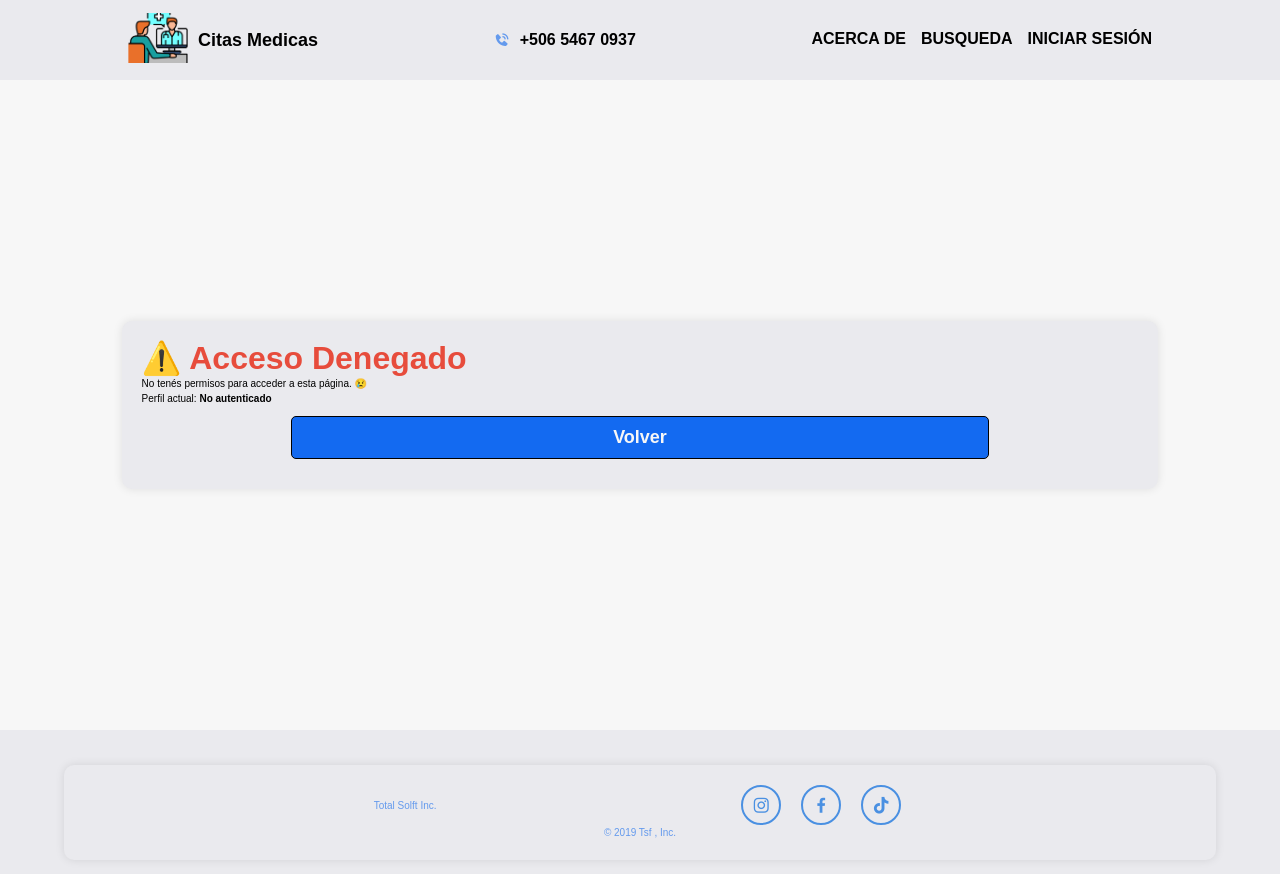
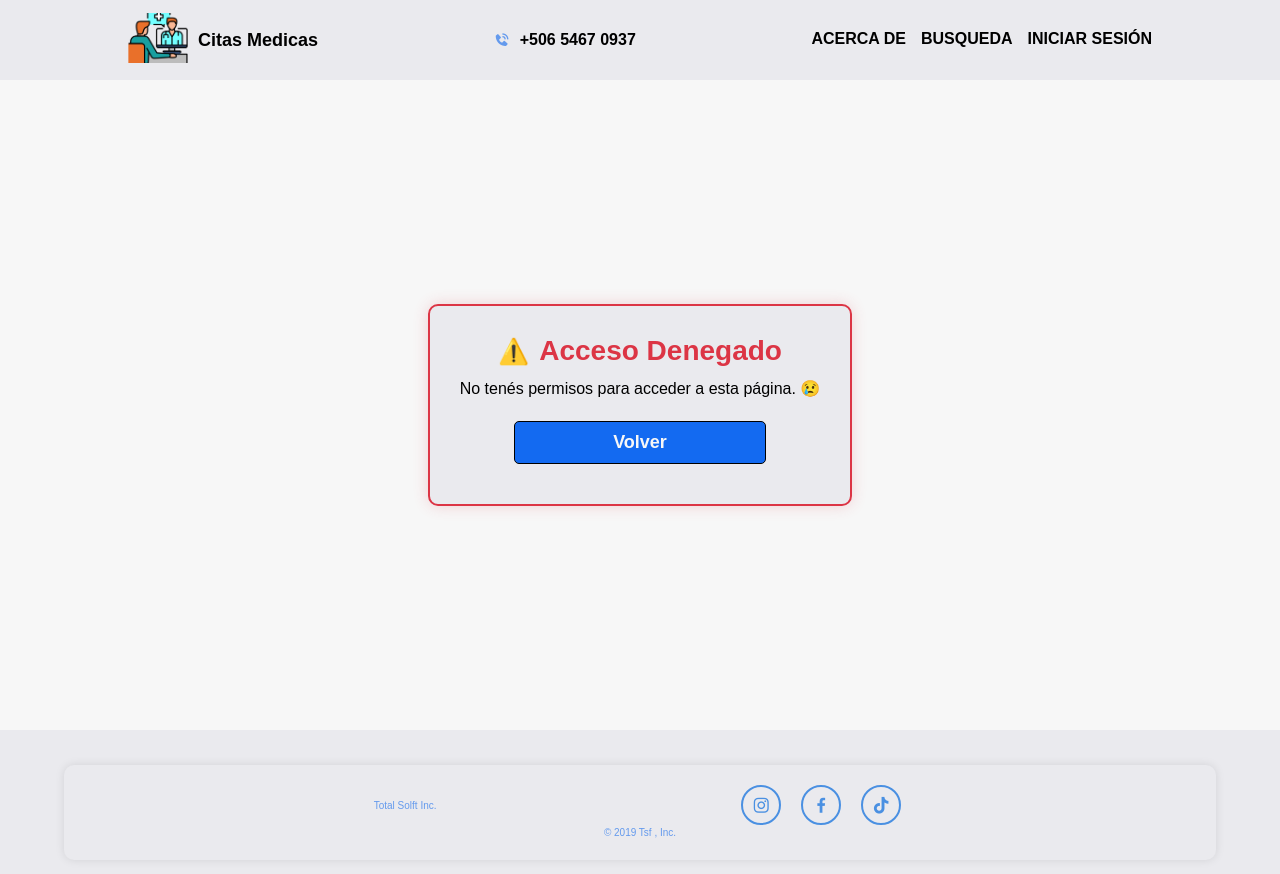
Before and after one commit to LittleHehet/SISTEMA_CITAS_MEDICAS_-2, a React (Vite) app in the folder sistema_citas_frontend/: page /ErrorPage in a window 1280 px wide. Shown: the top 874 px of the page. Built offline with nearby package versions, Linux system fonts and the light colour scheme.

Commit message:
editar nota y css lindos

```diff
--- a/sistema_citas_frontend/src/components/ErrorPage.jsx
+++ b/sistema_citas_frontend/src/components/ErrorPage.jsx
@@ -28,10 +28,12 @@ function ErrorPage() {
     };
 
     return (
-        <div className="container">
-            <h1 style={{ color: '#e74c3c' }}>⚠️ Acceso Denegado</h1>
+        <div className="error-access-container">
+            <h1>
+                <span className="error-icon">⚠️</span> Acceso Denegado
+            </h1>
             <p>No tenés permisos para acceder a esta página. 😢</p>
-            <p>Perfil actual: <strong>{perfil ? perfil : 'No autenticado'}</strong></p>
+            {/*<p>Perfil actual: <strong>{perfil || 'No autenticado'}</strong></p>*/}
             <button className="submit-button" onClick={handleGoBack}>
                 Volver
             </button>
--- a/sistema_citas_frontend/src/components/GestionCitas.jsx
+++ b/sistema_citas_frontend/src/components/GestionCitas.jsx
@@ -113,7 +113,13 @@ function GestionCitas() {
                             <td>
                                 {c.estado === 'pendiente' ? (
                                     <>
-                                        <button className="submit-button" onClick={() => handleAccion(c.id, 'completar')}>Completar</button>
+                                        <button
+                                            className="submit-button"
+                                            onClick={() => navigate(`/VerDetalleCita?id=${c.id}`)}
+                                        >
+                                            Completar
+                                        </button>
+
                                         <button className="submit-button" onClick={() => handleAccion(c.id, 'cancelar')}>Cancelar</button>
                                     </>
                                 ) : (
--- a/sistema_citas_frontend/src/components/MedicoPerfil.jsx
+++ b/sistema_citas_frontend/src/components/MedicoPerfil.jsx
@@ -132,7 +132,7 @@ function MedicoPerfil() {
         if (!medico) return <div>Cargando...</div>;
         const diasSemana = ['Lunes', 'Martes', 'Miércoles', 'Jueves', 'Viernes', 'Sábado', 'Domingo'];
         return (
-            <div className="container">
+            <div className="medico-update-container">
                 <h2 className="title">Actualizar Información del Médico</h2>
                 {mensaje && <div className="message success">{mensaje}</div>}
                 {error && <div className="message error">{error}</div>}
--- a/sistema_citas_frontend/src/components/VerDetalleCita.jsx
+++ b/sistema_citas_frontend/src/components/VerDetalleCita.jsx
@@ -18,8 +18,7 @@ function VerDetalleCita() {
         const token = localStorage.getItem('token');
         const perfil = localStorage.getItem('perfil');
         setPerfilStr(perfil);
-        // Establecer isMedico según el perfil almacenado
-        setIsMedico(perfilStr === 'ROLE_MEDICO');
+        setIsMedico(perfil === 'ROLE_MEDICO');
 
         if (!token) {
             setError('No autenticado');
@@ -100,7 +99,7 @@ function VerDetalleCita() {
                 <tr>
                     <th>Nota</th>
                     <td>
-                        {isMedico ? (
+                        {isMedico && cita.estado === 'pendiente' ? (
                             <>
         <textarea
             value={notaEdit}
@@ -109,13 +108,31 @@ function VerDetalleCita() {
             cols={40}
         />
                                 <br />
-                                <button className="submit-button" onClick={handleGuardarNota}>Guardar Nota</button>
+                                <button
+                                    className="submit-button"
+                                    onClick={() => {
+                                        const token = localStorage.getItem('token');
+                                        axios.post(`http://localhost:8080/api/gestion/notaYCompletar`, null, {
+                                            params: { id, nota: notaEdit },
+                                            headers: { Authorization: `Bearer ${token}` },
+                                            withCredentials: true,
+                                        }).then(() => {
+                                            navigate('/GestionCitas');
+                                        }).catch(err => {
+                                            alert('Error guardando nota');
+                                            console.error(err);
+                                        });
+                                    }}
+                                >
+                                    Guardar y Completar
+                                </button>
                             </>
                         ) : (
                             cita.nota || '-'
                         )}
                     </td>
                 </tr>
+
                 </tbody>
             </table>
 
--- a/sistema_citas_frontend/src/styles.css
+++ b/sistema_citas_frontend/src/styles.css
@@ -668,6 +668,7 @@ textarea {
 .filter label {
     font-weight: bold;
     margin-right: 5px;
+    font-size: 1.6rem;
 }
 
 .filter select {
@@ -676,7 +677,7 @@ textarea {
     border: 1px solid var(--input-bg);
     border-radius: 4px;
     background-color: var(--border-color);
-    font-size: 1.4rem;
+    font-size: 1.6rem;
 }
 
 
@@ -693,6 +694,8 @@ textarea {
 .table td {
     padding: 25px 20px; /* Espaciado interno */
     text-align: left; /* Alineación del texto */
+    font-size: 1.6rem;
+    font-weight: 500;
 }
 
 /* Estilos para el encabezado de la tabla */
@@ -758,6 +761,51 @@ textarea {
     margin: 10px auto;  /* Centering the image */
     display: block; /* Make the image a block element */
 }
+.medico-update-container {
+    max-width: 600px;          /* 🔹 Ancho máximo más razonable */
+    margin: 4rem auto;         /* 🔹 Centrado vertical y horizontal */
+    background-color: var(--second-bg-color);
+    padding: 3rem 2rem;
+    border-radius: 12px;
+    box-shadow: 0 0 10px rgba(0,0,0,0.1);
+    display: flex;
+    flex-direction: column;
+    align-items: center;       /* 🔹 Centrar imagen y campos */
+    gap: 1.5rem;
+}
+
+.medico-update-container h1 {
+    text-align: center;
+    font-size: 2.8rem;
+    color: var(--primary-dark-color);
+    margin-bottom: 2rem;
+}
+
+.medico-update-container label {
+    font-weight: bold;
+    font-size: 1.6rem;
+    align-self: flex-start;    /* 🔹 Que el label quede alineado a la izquierda */
+}
+
+.medico-update-container input,
+.medico-update-container select {
+    width: 100%;
+    max-width: 400px;
+    padding: 1rem;
+    font-size: 1.6rem;
+    border-radius: 5px;
+    border: 1px solid var(--border-color);
+    background-color: #fff;
+}
+
+.medico-update-container .foto-preview {
+    border-radius: 50%;
+    width: 120px;
+    height: 120px;
+    object-fit: cover;
+    margin-bottom: 1rem;
+}
+
 
 /* Estilos de texto */
 .content-container h1,
@@ -984,3 +1032,38 @@ textarea {
 .medico-info strong {
     color: #007bff;
 }
+
+.error-access-container {
+    max-width: 600px;
+    margin: 5rem auto;
+    padding: 3rem;
+    background-color: var(--second-bg-color);
+    border: 2px solid var(--error-border-color);
+    border-radius: 10px;
+    box-shadow: 0 0 15px rgba(220, 53, 69, 0.2);
+    text-align: center;
+}
+
+.error-access-container h1 {
+    font-size: 2.8rem;
+    color: var(--error-border-color);
+    margin-bottom: 1rem;
+    display: flex;
+    align-items: center;
+    justify-content: center;
+    gap: 1rem;
+}
+
+.error-access-container p {
+    font-size: 1.6rem;
+    margin-bottom: 2rem;
+    color: var(--text-color);
+}
+
+.error-icon {
+    font-size: 2.5rem;
+}
+
+.error-access-container strong {
+    color: var(--error-border-color);
+}
```
Also changed, not shown: 2 other files (tests, documents, lock files or other folders). Lines whose indentation alone changed are shown as unchanged.
